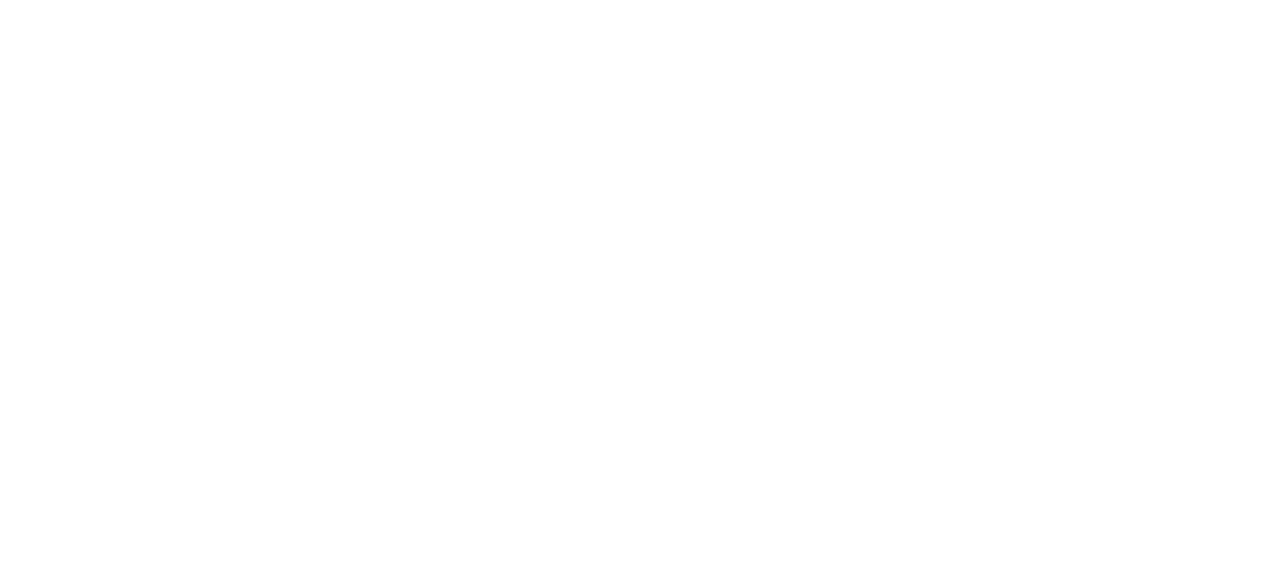
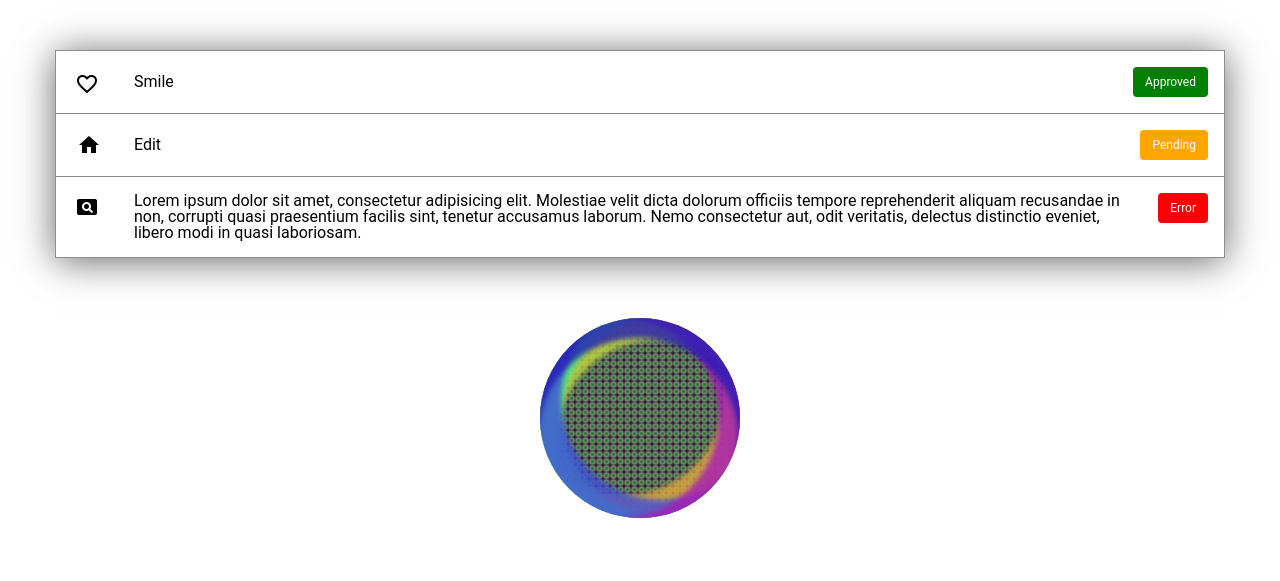
Before and after one commit to Kirill1973/level-up-homeworks, a website: page public/views/css/homework-6/index.html in a window 1280 px wide. Drawn offline with Linux system fonts and the light colour scheme.

Commit message:
homework-6

```diff
--- a/public/views/css/homework-6/css/style.css
+++ b/public/views/css/homework-6/css/style.css
@@ -9,26 +9,102 @@ html {
 
 body {
   height: 100%;
-  color: #444;
+  color: rgb(0, 0, 0);
   font-family: Roboto, Arial, sans-serif;
 }
 
-.wrapper {
-  display: flex;
-  flex-direction: column;
-  min-height: 100%;
+.container {
+  width: 1200px;
+  margin: 0 auto;
+  padding: 50px 15px;
 }
 
-.content {
-  flex: 1 0 auto;
+.collection {
+  border: 1px solid rgb(145, 141, 141);
+  box-shadow: 0px 3px 36px  rgba(0, 0, 0, 0.6);
 }
 
-footer, .footer {
-  flex-shrink: 0;
+.collection-item {
+  display: table;
+  border-bottom: 1px solid rgb(143, 139, 139);
+  width: 100%;
 }
 
-.container {
-  width: 1170px;
-  padding: 0 15px;
+.collection-item:last-child {
+  border-bottom: 0;
+}
+
+.collection-item__cell {
+  display: table-cell;
+  vertical-align: top;
+  padding: 16px;
+}
+
+.collection-item__icon {
+  width: 30px;
+  height: 30px;
+  background: url("../images/sprite.png");
+}
+
+.collection-item__cell--align_middle {
+  vertical-align: middle;
+}
+
+.collection-item__text {
+  margin: 0;
+}
+
+.collection-item__cell--full-width {
+  width: 100%;
+}
+
+.badge {
+  display: inline-block;
+  height: 30px;
+  color: white;
+  line-height: 30px;
+  vertical-align: top;
+  border-radius: 4px;
+  padding: 0 12px;
+  font-size: 12px;
+  text-align: center;
+}
+
+.badge--pending {
+  background-color: orange;
+}
+
+.badge--error {
+  background-color: red;
+}
+
+.badge--approved {
+  background-color: green;
+}
+
+.collection-item__icon--edit {
+  background-position: 285px 187px;
+}
+
+.collection-item__icon--smile {
+  background-position: 347px 221px;
+}
+
+.collection-item__icon--cat {
+  background-position: 155px 186px;
+}
+
+.gradient {
+  padding: 60px;
+}
+
+.gradient--color {
+  border-radius: 50%;
+  background-image: radial-gradient(green, grey, black);
+  background-size: 7px 7px;
+  background-repeat: repeat;
   margin: 0 auto;
+  box-shadow: inset -2px 20px 5px rgba(36, 26, 182, 0.8), inset -21px 0px 5px rgba(168, 28, 181, 0.8), inset 21px -18px 5px rgba(64, 77, 219, 0.8), inset 22px -2px 5px rgba(64, 235, 144, 0.8), inset 17px 22px 5px rgba(196, 219, 64, 0.8), inset -16px -23px 5px rgba(224, 167, 64, 0.8);
+  height: 200px;
+  width: 200px;
 }
--- a/public/views/css/homework-6/index.html
+++ b/public/views/css/homework-6/index.html
@@ -1,5 +1,5 @@
 <!DOCTYPE html>
-<html lang="en">
+  <html lang="en">
   <head>
     <meta charset="UTF-8" />
     <meta name="viewport" content="width=device-width, initial-scale=1.0" />
@@ -10,8 +10,51 @@
     <link rel="stylesheet" href="css/style.css" />
   </head>
   <body>
-     <div class="wrapper">
-
-     </div>
+    <div class="container">
+      <ul class="collection">
+        <li class="collection-item">
+          <div class="collection-item__cell">
+            <div class="collection-item__icon collection-item__icon--smile"></div>
+          </div>
+          <div class="collection-item__cell collection-item__cell--align_middle collection-item__cell--full-width">
+            <p class="collection-item__text">
+              Smile
+            </p>
+          </div>
+          <div class="collection-item__cell">
+            <div class="badge badge--approved">Approved</div>
+          </div>
+        </li>
+        <li class="collection-item">
+          <div class="collection-item__cell">
+            <div class="collection-item__icon collection-item__icon--edit"></div>
+          </div>
+          <div class="collection-item__cell collection-item__cell--align_middle collection-item__cell--full-width">
+            <p class="collection-item__text">
+              Edit
+            </p>
+          </div>
+          <div class="collection-item__cell">
+            <div class="badge badge--pending">Pending</div>
+          </div>
+        </li>
+        <li class="collection-item">
+          <div class="collection-item__cell">
+            <div class="collection-item__icon collection-item__icon--cat"></div>
+          </div>
+          <div class="collection-item__cell collection-item__cell--align_middle collection-item__cell--full-width">
+            <p class="collection-item__text">
+              Lorem ipsum dolor sit amet, consectetur adipisicing elit. Molestiae velit dicta dolorum officiis tempore reprehenderit aliquam recusandae in non, corrupti quasi praesentium facilis sint, tenetur accusamus laborum. Nemo consectetur aut, odit veritatis, delectus distinctio eveniet, libero modi in quasi laboriosam.
+            </p>
+          </div>
+          <div class="collection-item__cell">
+            <div class="badge badge--error">Error</div>
+          </div>
+        </li>
+      </ul>
+      <div class="gradient">
+        <div class="gradient--color"></div>
+      </div>
+    </div>
   </body>
 </html>
```
Also changed, not shown: public/views/css/homework-6/images/sprite.png (added).
